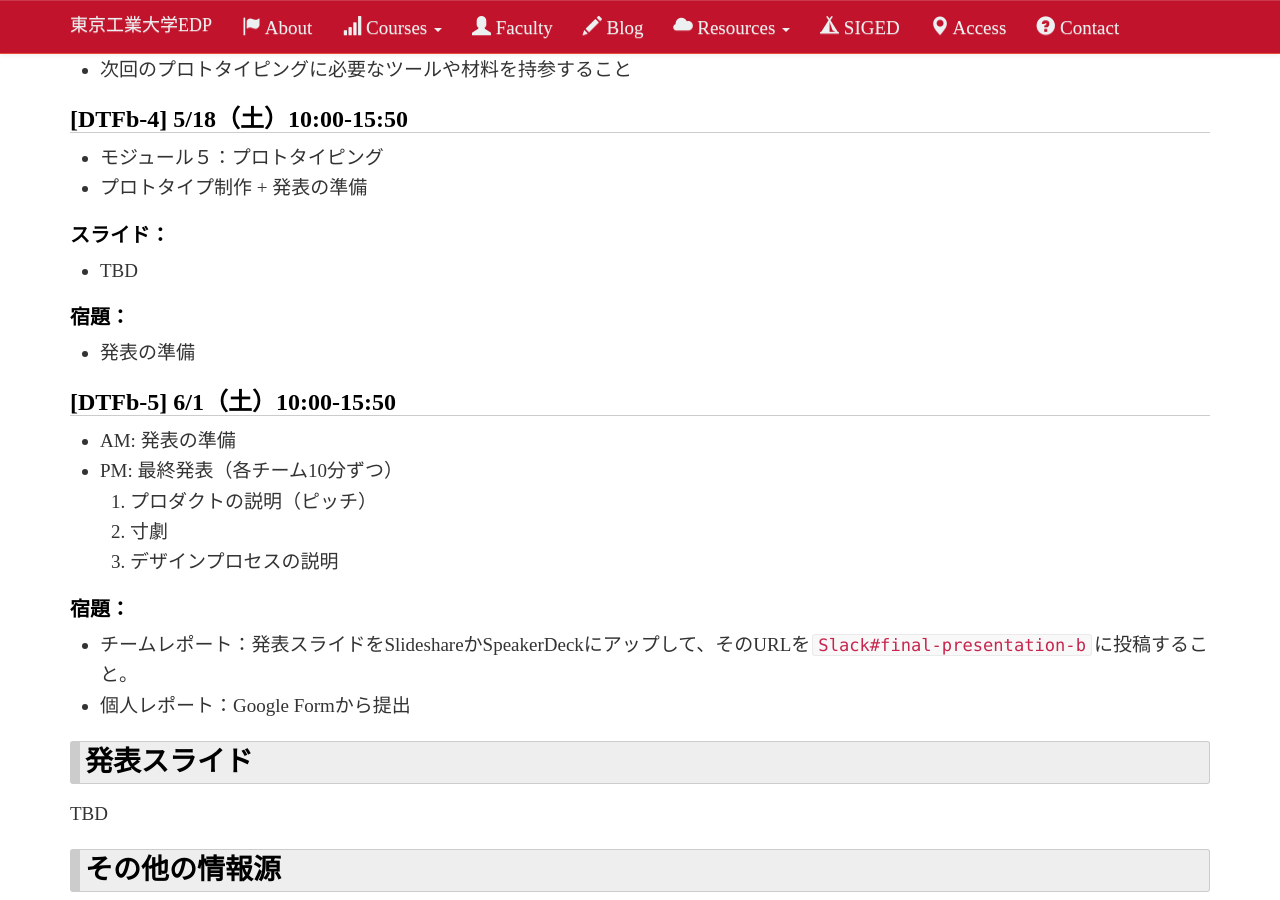
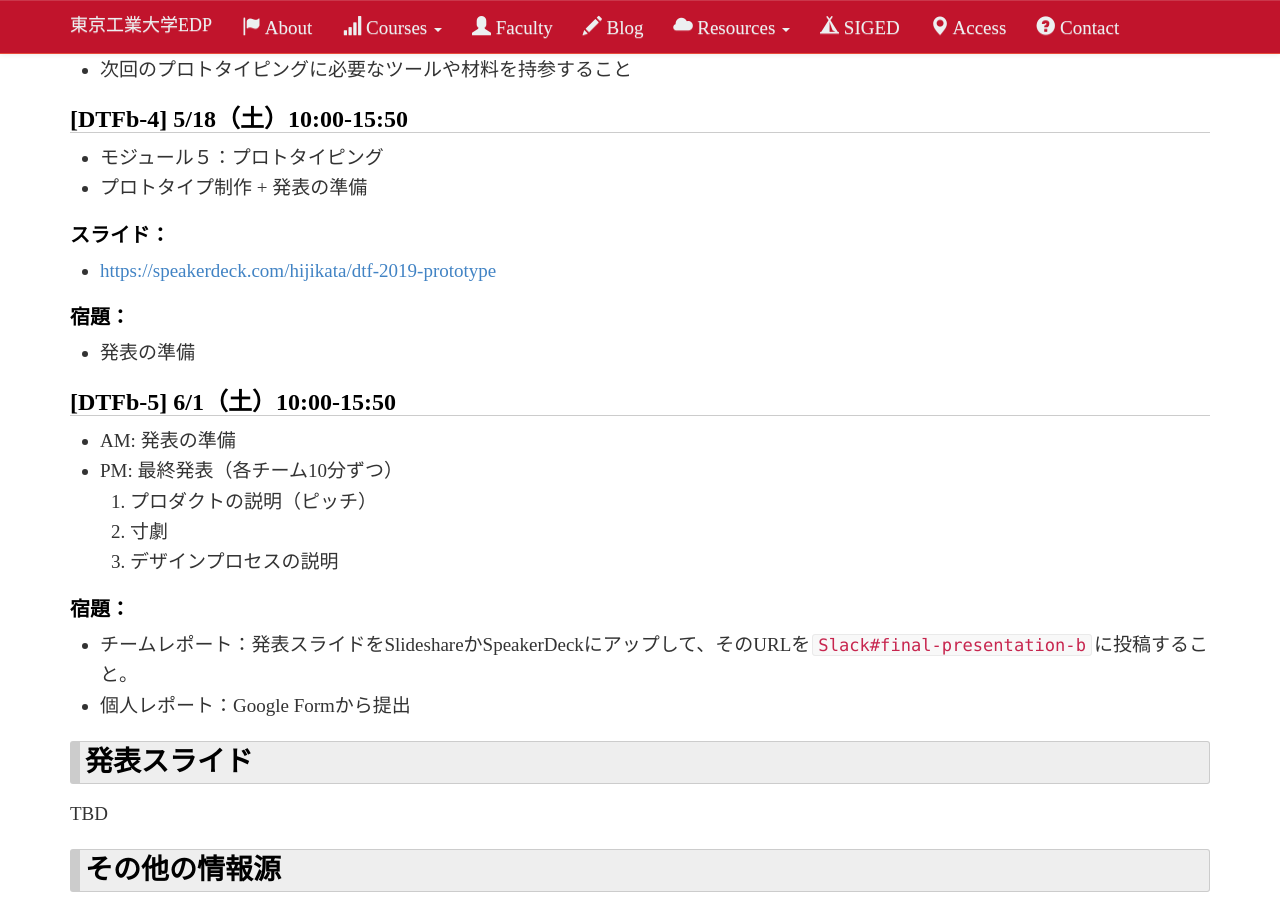
Before and after one commit to titech-edp/titech-edp.github.io, a Jekyll site: the page built from 2019-dtf-b/index.md, in a window 1280 px wide and 900 px high, scrolled down 2371 px. Built offline with Jekyll 4.4.1, drawn with Linux system fonts in a browser that asks for light colours; nearby versions of some CDN libraries; library files that are not in the unit come from our copies.

Commit message:
Add slide

```diff
--- a/2019-dtf-b/index.md
+++ b/2019-dtf-b/index.md
@@ -88,7 +88,7 @@ title: 2019年度「デザイン思考基礎b」
 
 ### スライド：
 
-- TBD
+- <https://speakerdeck.com/hijikata/dtf-2019-prototype>
 
 ### 宿題：
 
```
